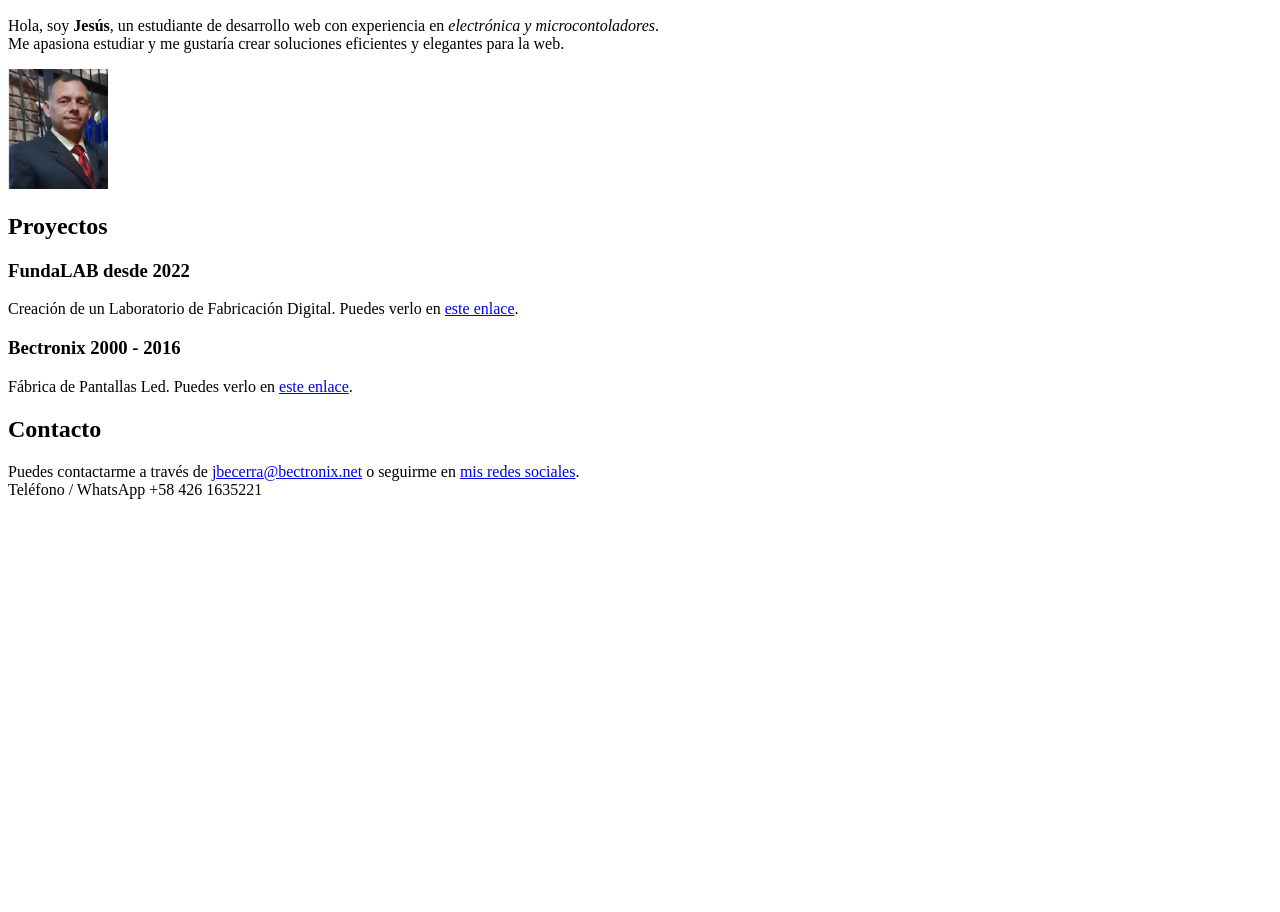
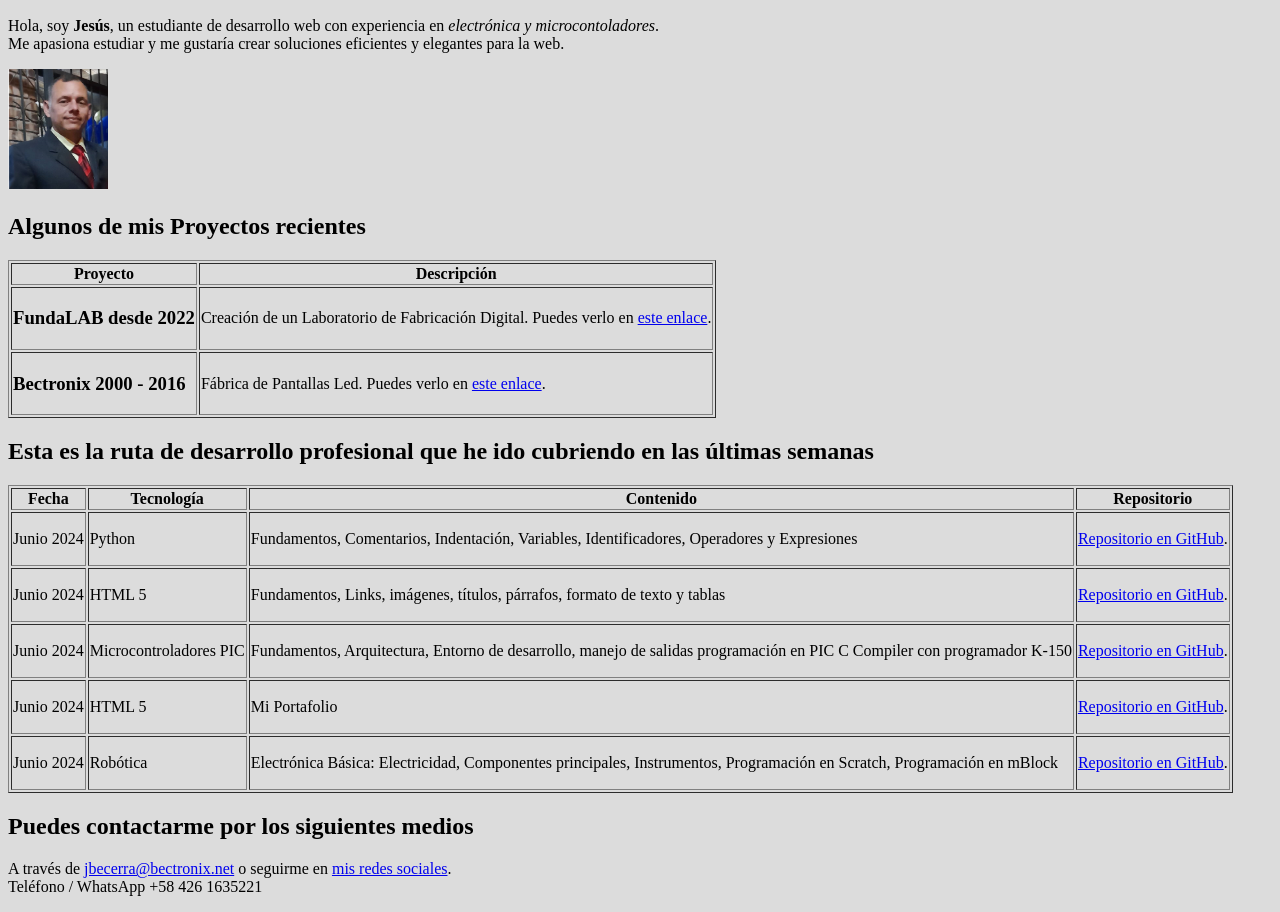
Before and after one commit to jesusmbecerra/Mi-Portafolio, a plain HTML site: page index.html in a window 1280 px wide. Shown: the part 110-1022 px from the top of the page. Before the commit the page ends 800 px from the top, so only its background shows below. Drawn offline with Linux system fonts and the light colour scheme.

Commit message:
portafolio v1.1

```diff
--- a/index.html
+++ b/index.html
@@ -5,7 +5,8 @@
     <meta name="viewport" content="width=device-width, initial-scale=1.0">
     <title>Portafolio</title>
 </head>
-    <body>
+    <body style="background-color: rgb(220, 220, 220);">
+        <!--***************************************************************************************-->
         <h1>Mi Portafolio</h1>
         <section>
             <h2>Acerca de mí</h2>
@@ -14,20 +15,104 @@
             Me apasiona estudiar y me gustaría crear soluciones eficientes y elegantes para la web.</p>
             <img src="imagenes/Jesus.png" alt="Mi Foto" width="100px" height="120px">
         </section>
+        <!--***************************************************************************************-->
         <section>
-            <h2>Proyectos</h2>
-            <h3>FundaLAB desde 2022</h3>
-            <p>Creación de un Laboratorio de Fabricación Digital.
-                 Puedes verlo en <a href="https://fundalab.rubiodigital.com/" target="_blank">este enlace</a>.</p>
-            <h3>Bectronix 2000 - 2016</h3>
-            <p>Fábrica de Pantallas Led. Puedes verlo en <a href="https://bectronix.net" target="_blank">este enlace</a>.</p>
+            <!--Aquí la descripción de los proyectos-->
+            <h2>Algunos de mis Proyectos recientes</h2>
+
+            <!--inicio de la tabla-->
+            <table border="1">
+
+                <!--aquí la línea de encabezados de la tabla-->
+                <thead>
+                    <tr>
+                        <!--columnas de la línea de encabezados-->
+                        <th>Proyecto</th>
+                        <th>Descripción</th>
+                    </tr>
+                </thead>
+
+                <!--aquí las líneas del cuerpo de la tabla-->
+                <tbody>
+                    <!--primera línea del cuerpo de la tabla-->
+                    <tr>
+                        <!--línea 1 columna 1 en h3-->
+                        <td><h3>FundaLAB desde 2022</h3></td>
+                        <!--línea 1 columna 2 normal-->
+                        <td>
+                            <p>Creación de un Laboratorio de Fabricación Digital.
+                            Puedes verlo en <a href="https://fundalab.rubiodigital.com/" target="_blank">este enlace</a>.</p>
+                        </td>
+                    </tr>
+                    <!--segunda línea del cuerpo de la tabla-->
+                    <tr>
+                        <!--línea 2 columan 1 en h3-->
+                        <td><h3>Bectronix 2000 - 2016</h3></td>
+                        <!--línea 2 columna 2 normal-->
+                        <td>
+                            <p>Fábrica de Pantallas Led. Puedes verlo en <a href="https://bectronix.net" target="_blank">este enlace</a>.</p>
+                        </td>
+                    </tr>
+                </tbody>
+            </table>
         </section>
+        <!--***************************************************************************************-->
         <section>
-            <h2>Contacto</h2>
-            <p>Puedes contactarme a través de <a href="mailto:jbecerra@bectronix.net">jbecerra@bectronix.net</a>
+            <h2>Esta es la ruta de desarrollo profesional que he ido cubriendo en las últimas semanas</h2>
+            <table border="1">
+                <thead>
+                    <tr>
+                        <!--columnas de la línea de encabezados-->
+                        <th>Fecha</th>
+                        <th>Tecnología</th>
+                        <th>Contenido</th>
+                        <th>Repositorio</th>
+                    </tr>
+                </thead>
+                <tbody>
+                    <tr>
+                        <td>Junio 2024</td>
+                        <td>Python</td>
+                        <td><p>Fundamentos, Comentarios, Indentación, Variables, Identificadores, Operadores y Expresiones</p></td>
+                        <td><a href="#" target="_blank">Repositorio en GitHub</a>. <br></td>
+                    </tr>
+                    <tr>
+                        <td>Junio 2024</td>
+                        <td>HTML 5</td>
+                        <td><p>Fundamentos, Links, imágenes, títulos, párrafos, formato de texto y tablas </p></td>
+                        <td><a href="#" target="_blank">Repositorio en GitHub</a>. <br></td>
+                    </tr>
+                    <tr>
+                        <td>Junio 2024</td>
+                        <td>Microcontroladores PIC</td>
+                        <td><p>Fundamentos, Arquitectura, Entorno de desarrollo, manejo de salidas
+                            programación en PIC C Compiler con programador K-150</p></td>
+                        <td> <a href="#" target="_blank">Repositorio en GitHub</a>. <br></td>
+                    </tr>
+                    <tr>
+                        <td>Junio 2024</td>
+                        <td>HTML 5</td>
+                        <td><p>Mi Portafolio</p></td>
+                        <td><a href="https://github.com/jesusmbecerra/Mi-Portafolio" target="_blank">Repositorio en GitHub</a>. <br></td>
+                    </tr>
+                    <tr>
+                        <td>Junio 2024</td>
+                        <td>Robótica</td>
+                        <td><p>Electrónica Básica: Electricidad, Componentes principales, Instrumentos,
+                            Programación en Scratch, Programación en mBlock</p></td>
+                        <td><a href="#" target="_blank">Repositorio en GitHub</a>. <br></td>
+                    </tr>
+                </tbody>
+            </table>
+        </section>
+        <!--***************************************************************************************-->
+        <section>
+            <h2>Puedes contactarme por los siguientes medios</h2>
+            <p>A través de <a href="mailto:jbecerra@bectronix.net">jbecerra@bectronix.net</a>
                 o seguirme en <a href="https://www.instagram.com/fundalabvzla/" target="_blank">mis redes sociales</a>. <br>
                 Teléfono / WhatsApp +58 426 1635221
             </p>
         </section>
+        <!--***************************************************************************************-->
     </body>
 </html>
```
